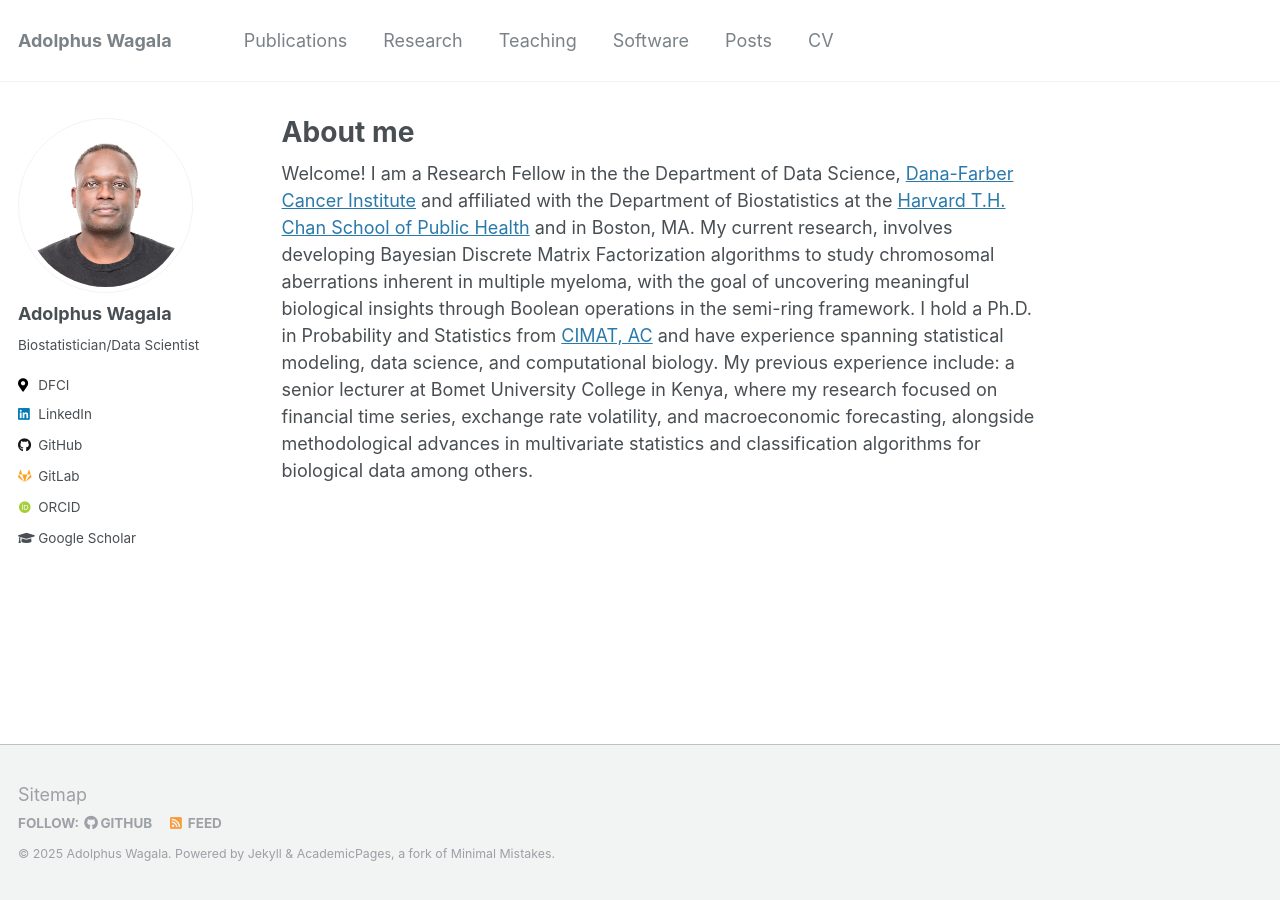
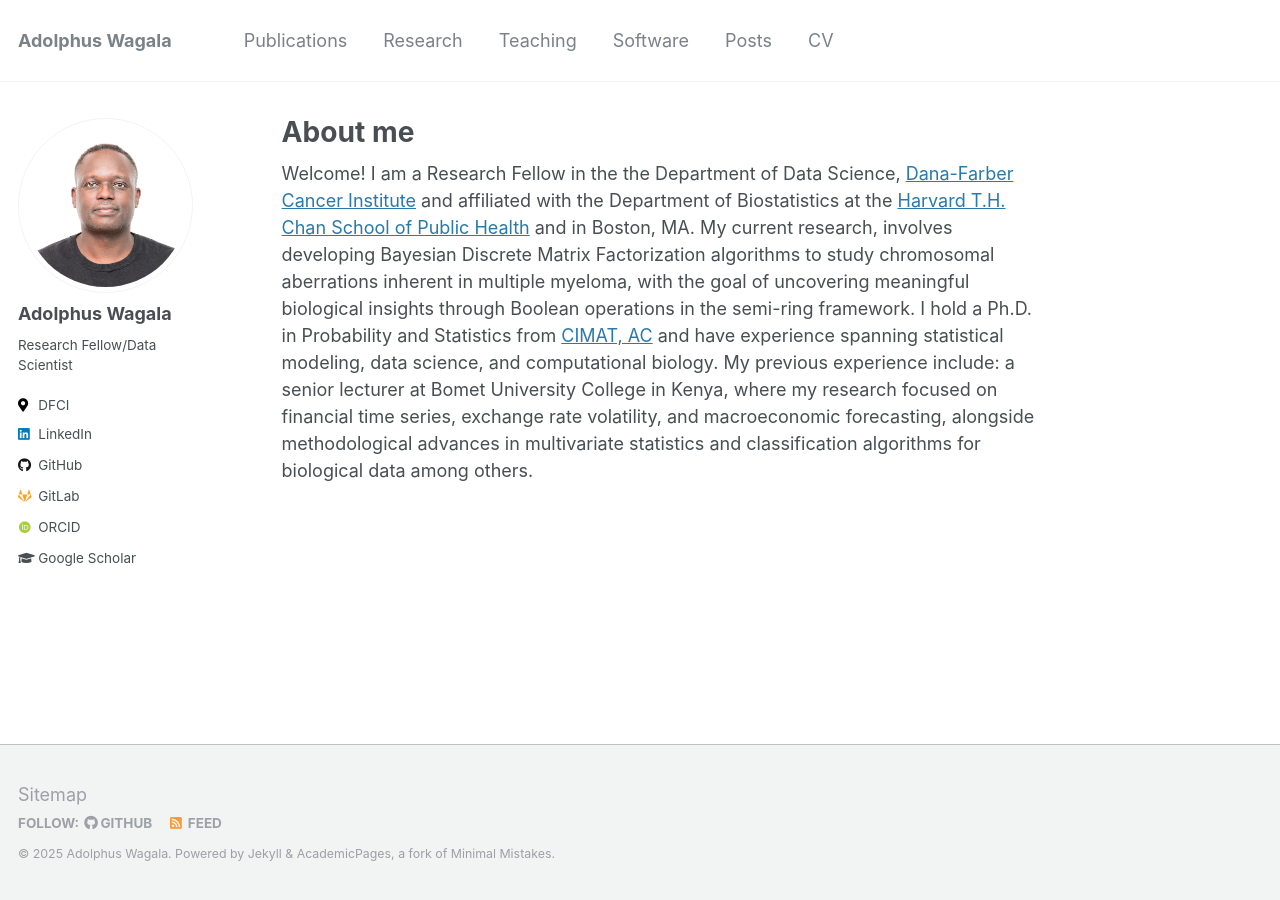
Before and after one commit to wagala/wagala.github.io, a Jekyll site: the page built from _pages/about.md, in a window 1280 px wide. Built offline with Jekyll 4.4.1, drawn with Linux system fonts in a browser that asks for light colours; some web fonts are replaced.

Commit message:
Update bio in configuration file

```diff
--- a/_config.yml
+++ b/_config.yml
@@ -86,7 +86,7 @@ analytics:
 author:
   name             : "Adolphus Wagala"
   avatar           : "profile.png"
-  bio              : "Biostatistician/Data Scientist"
+  bio              : "Research Fellow/Data Scientist"
   location         :
   employer         : "DFCI"
   pubmed           :
```
